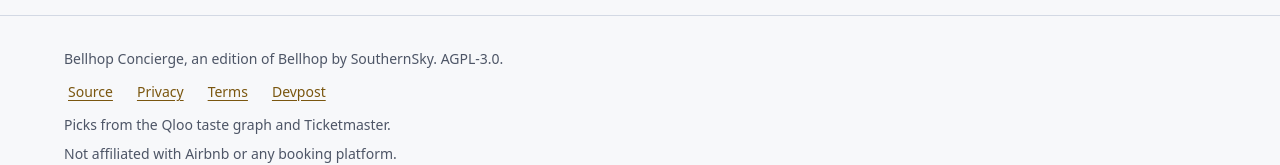
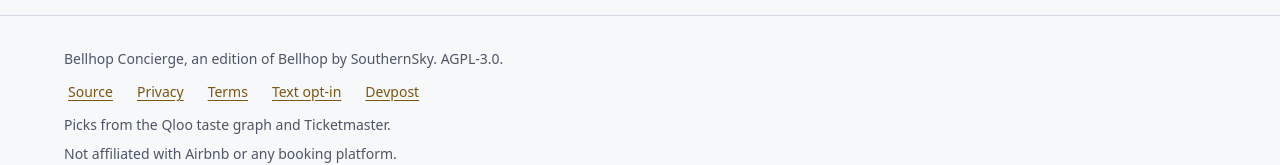
Before and after one commit to StankyDanko/bellhop-concierge, a React (Vite) app in the folder dashboard/: page / in a window 1280 px wide. Shown: the part 2446-2611 px from the top of the page. Built offline with nearby package versions, Linux system fonts and the light colour scheme; no server answers.

Commit message:
Link the text opt-in page from the footer
The carrier-review page was reachable only by typing its address.

```diff
--- a/dashboard/src/App.jsx
+++ b/dashboard/src/App.jsx
@@ -80,6 +80,7 @@
             <a href={repo ?? REPO_URL} rel="noopener">Source</a>
             <Link to="/privacy" aria-current={path === '/privacy' ? 'page' : undefined}>Privacy</Link>
             <Link to="/terms" aria-current={path === '/terms' ? 'page' : undefined}>Terms</Link>
+            <Link to="/sms-opt-in" aria-current={path === '/sms-opt-in' ? 'page' : undefined}>Text opt-in</Link>
             <a href={DEVPOST_URL} rel="noopener">Devpost</a>
           </nav>
           <p>{FOOTER.sources}</p>
```
